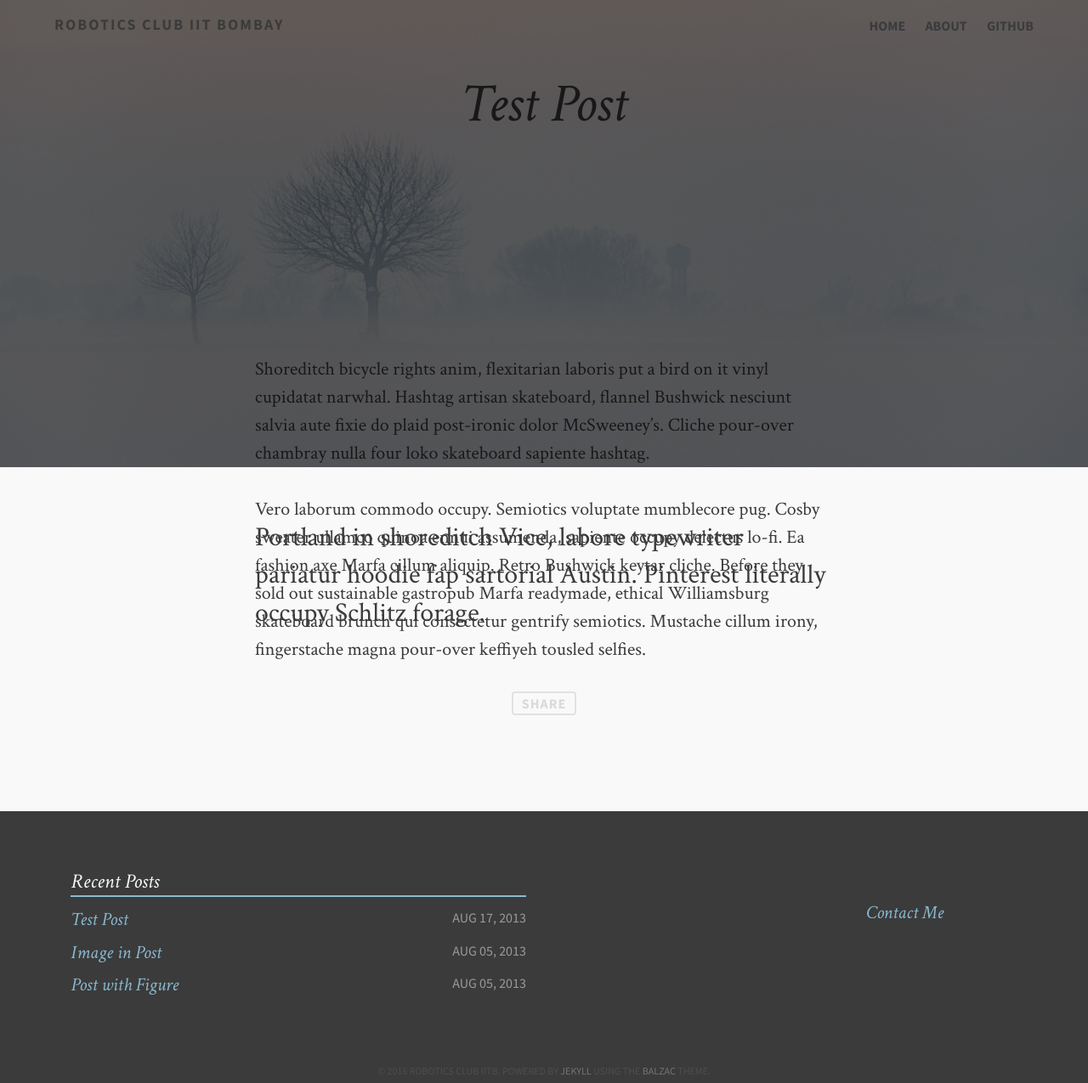
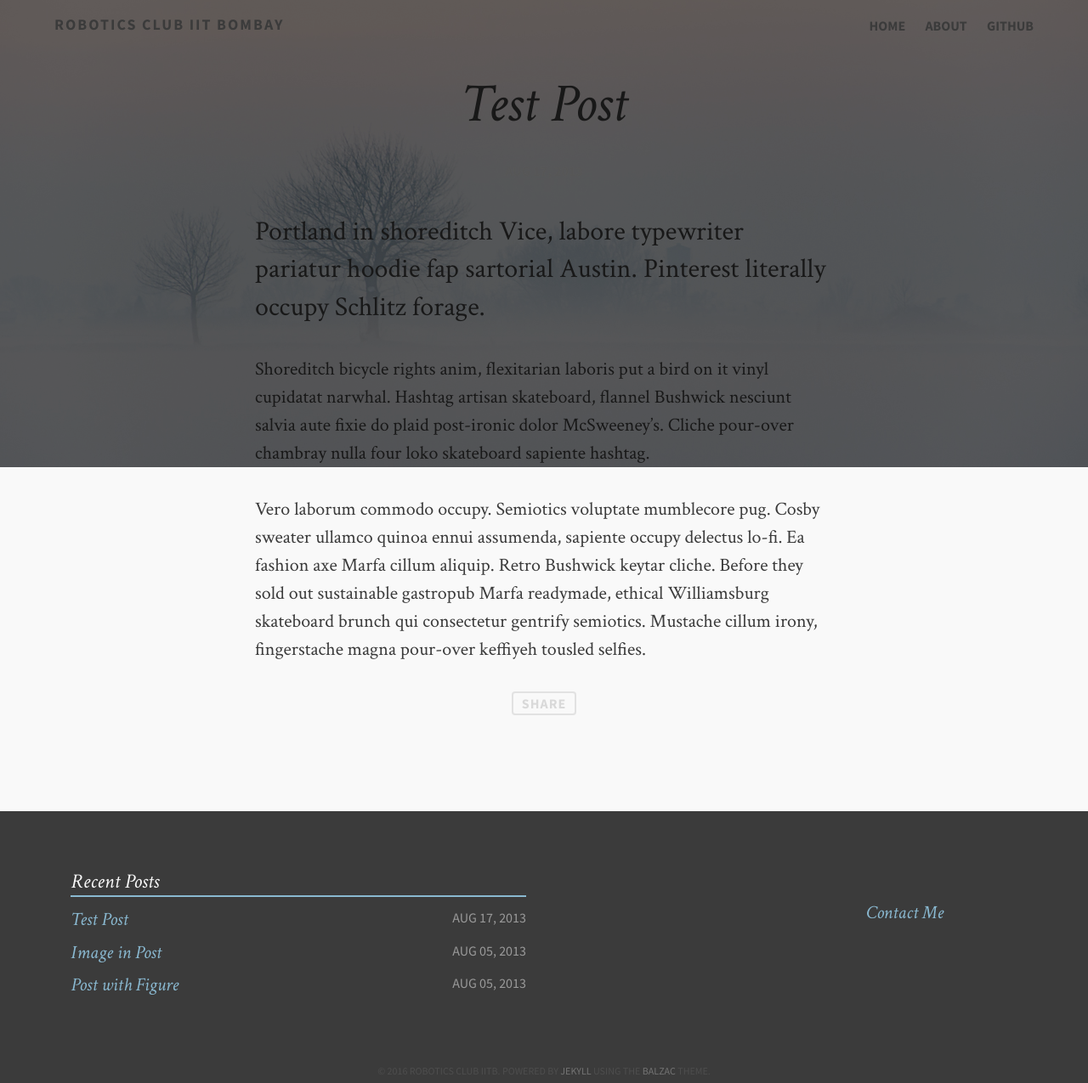
Before and after one commit to ColeTownsend/Balzac-for-Jekyll, a Jekyll site: the page built from _posts/2013-08-17-test-post.md, in a window 1280 px wide. Shown: the whole page at 85% size. Built offline with Jekyll 4.4.1, drawn with Linux system fonts in a browser that asks for light colours; comment, search, counter and statistics services are not loaded.

Commit message:
Temp commit

```diff
--- a/_sass/_styles.scss
+++ b/_sass/_styles.scss
@@ -336,8 +336,8 @@ header.site-header nav {
 
         .intro {
             text-align: left;
-            position: relative;
-            top: 360px;
+           /* position: relative;
+            top: 360px;*/
         }
     }
 }
```
